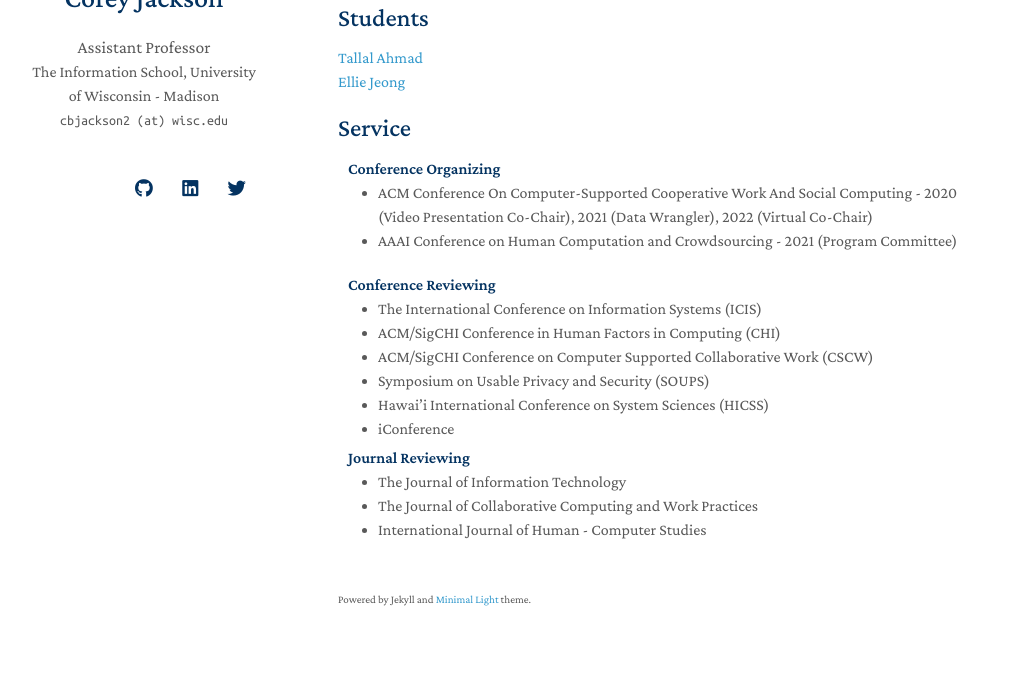
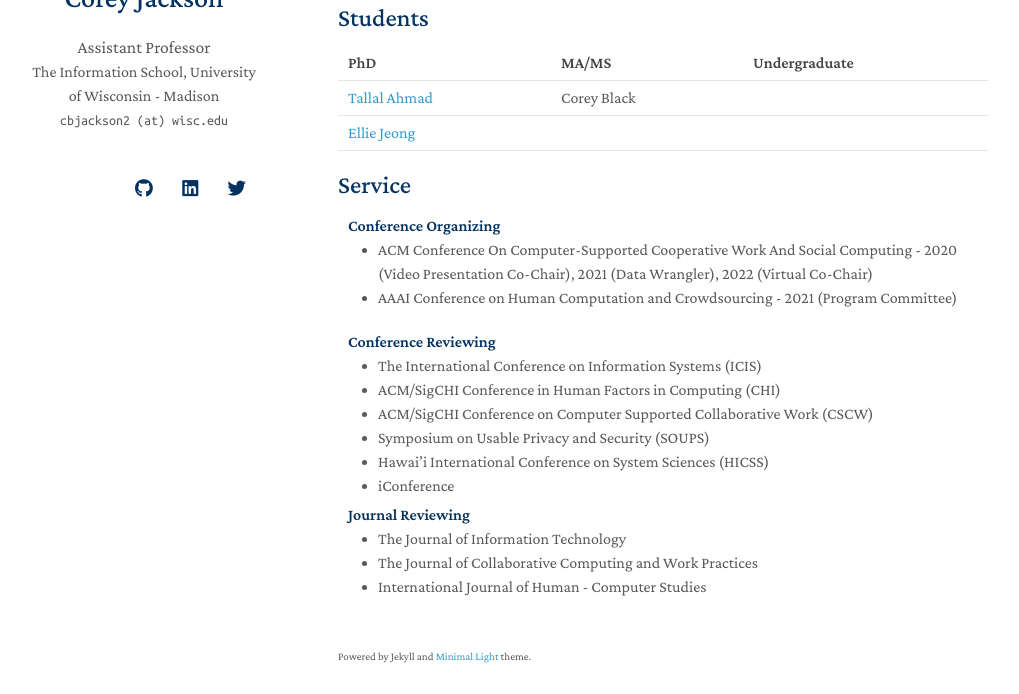
Before and after one commit to cjacks04/cjacks04.github.io, a Jekyll site: the page built from index.md, in a window 1280 px wide and 900 px high, scrolled down 1101 px, cut to the strip 206-900 px from the top of the window. Shown: the whole strip, without its empty margins (132-1151 px from the left). Built offline with Jekyll 4.4.1, drawn with Linux system fonts in a browser that asks for light colours; nearby versions of some CDN libraries; a style sheet for code colours, icons or effects is not loaded; our own code applies the rules of GitHub Pages for plain Markdown files.

Commit message:
Update index.md

```diff
--- a/index.md
+++ b/index.md
@@ -25,7 +25,11 @@ My area of research lies at the intersection of Computer Supported Collaborative
 
 ## Students
 
-[Tallal Ahmad](https://sites.google.com/view/tallal-ahmad/home)	<br />
-[Ellie Jeong](https://ejeong7.wixsite.com/elliejeong)
+| PhD                                                              | MA/MS       | Undergraduate |
+| ---------------------------------------------------------------- | ----------- | ------------- |
+| [Tallal Ahmad](https://sites.google.com/view/tallal-ahmad/home)  | Corey Black |               |
+| [Ellie Jeong](https://ejeong7.wixsite.com/elliejeong)            |             |               |
+
+
 
 {% include_relative _includes/services.md %}
```
